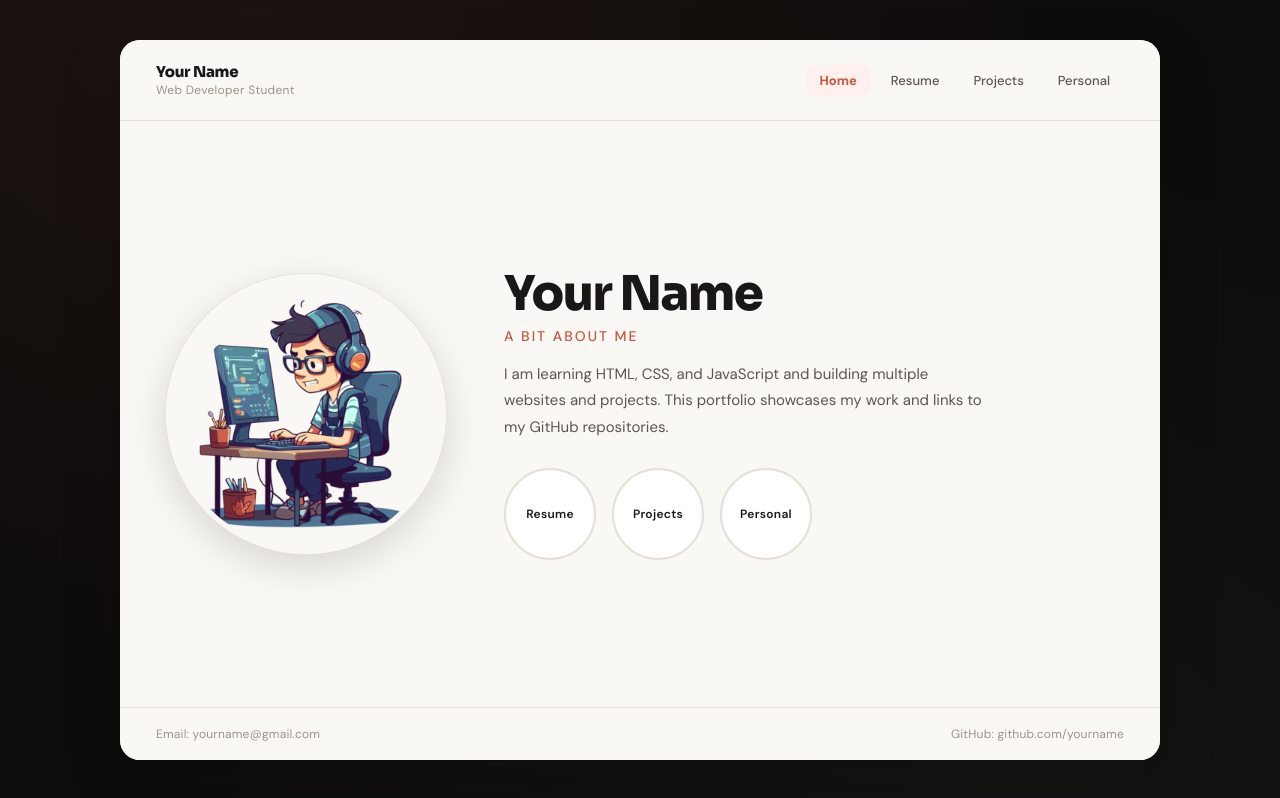
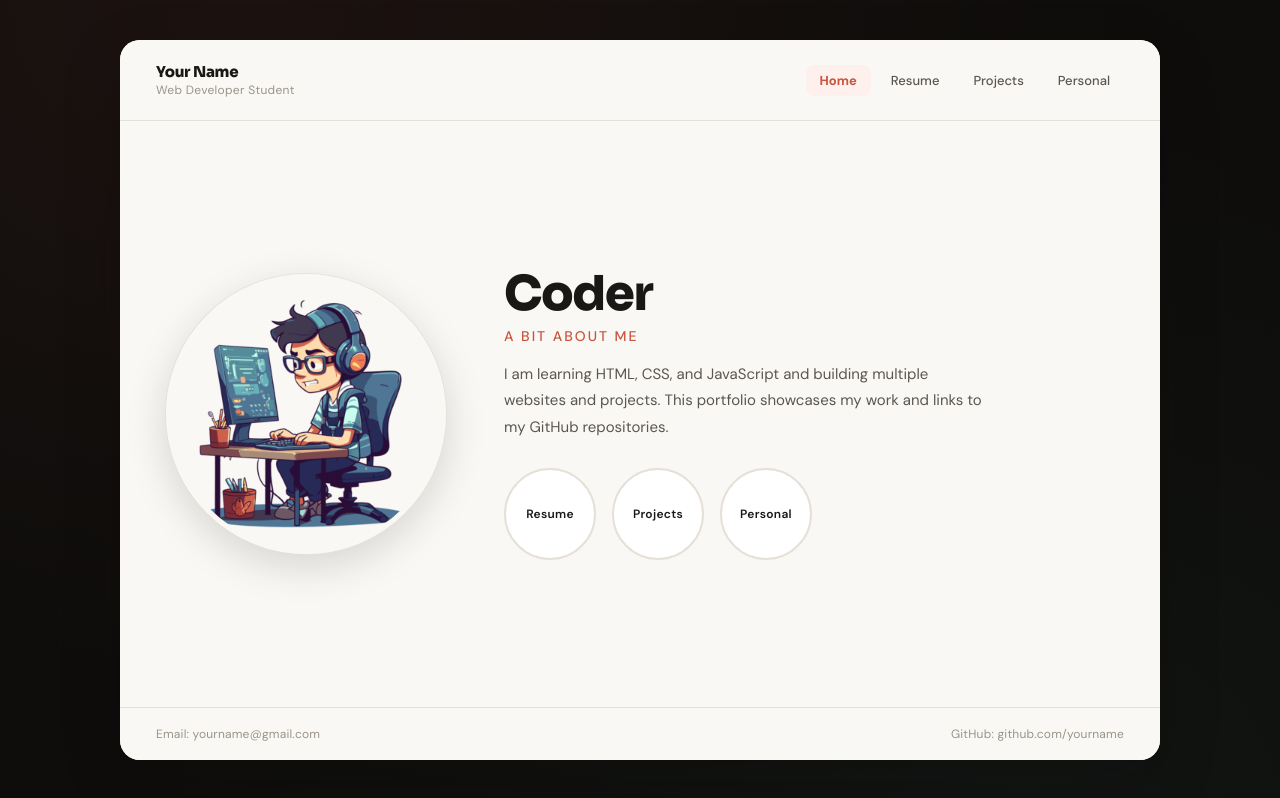
Before and after one commit to Sainayak99/hps, a plain HTML site: page index.html in a window 1280 px wide. Drawn offline with Linux system fonts and the light colour scheme.

Commit message:
commit_1

```diff
--- a/index.html
+++ b/index.html
@@ -37,7 +37,7 @@
                     </div>
 
                     <div class="hero-content">
-                        <h1>Your Name</h1>
+                        <h1>Coder</h1>
                         <h3>A Bit About Me</h3>
 
                         <p>
```
